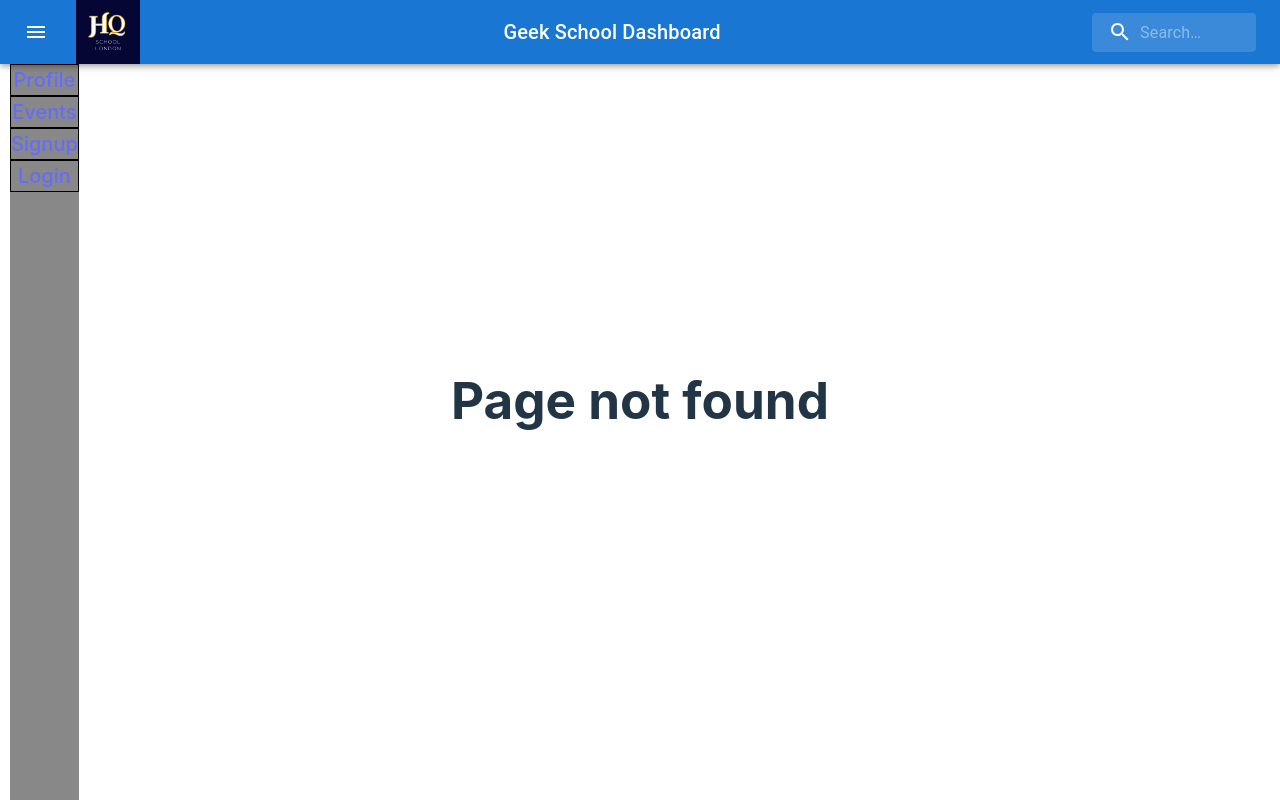
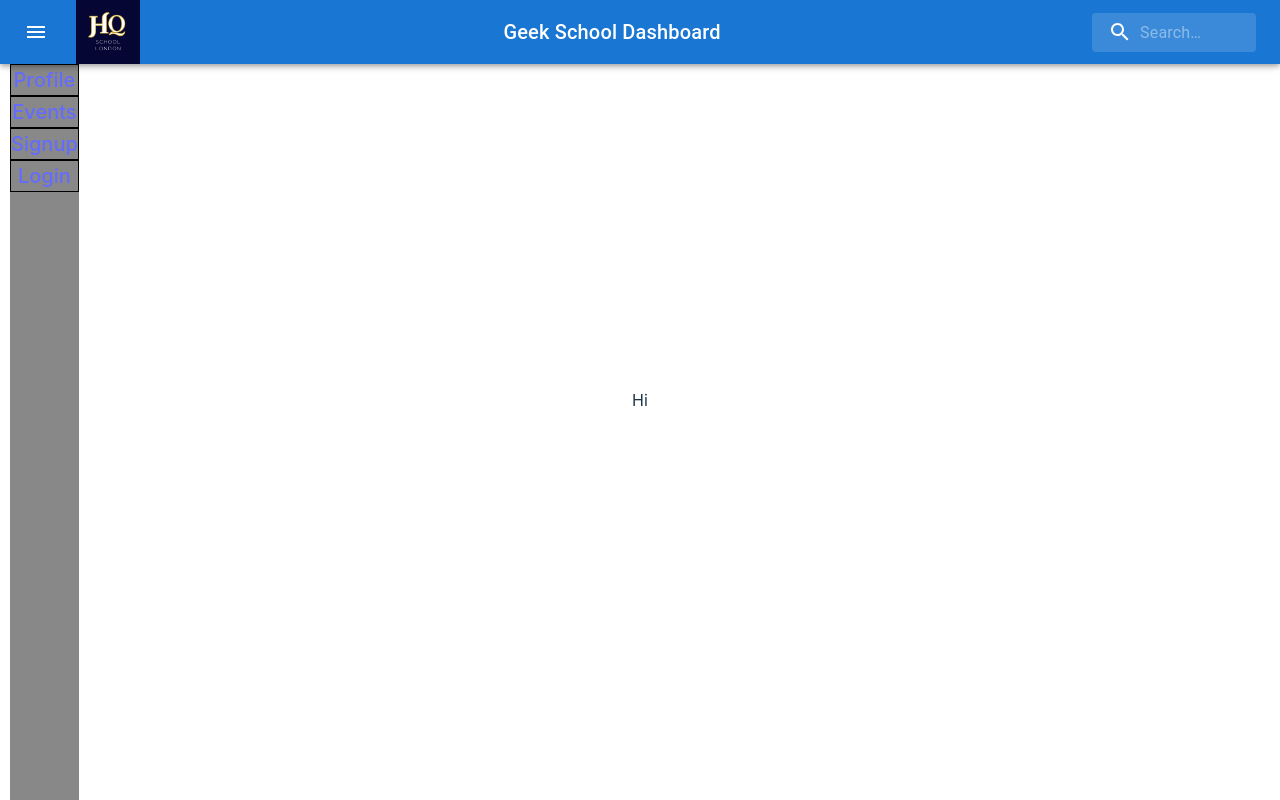
Before and after one commit to Bracej97/final-project-frontend2, a React (Vite) app: page /event/1 in a window 1280 px wide. Before the commit this address had no page. Built offline with nearby package versions, Linux system fonts and the light colour scheme.

Commit message:
Event details added

```diff
--- a/src/App.jsx
+++ b/src/App.jsx
@@ -8,6 +8,7 @@ import Events from './pages/events'
 import Error from './pages/error'
 import Login from './pages/login'
 import Signup from './pages/signup'
+import EventDetails from './pages/EventDetails'
 import { UserProvider } from './contexts/UserContext'
 import Header from './components/Header'
 
@@ -50,6 +51,7 @@ function App() {
           <Route path="/events" element={<Events />} />
           <Route path="/signup" element={<Signup />} />
           <Route path="/login" element={<Login />} />
+          <Route path="/event/:id" element={<EventDetails />} />
           <Route path="*" element={<Error />} />
         </Routes>
       </div>
--- /dev/null
+++ b/src/pages/EventDetails.jsx
@@ -0,0 +1,7 @@
+function EventDetails() {
+    return(
+        <p>Hi</p>
+    )
+}
+
+export default EventDetails
--- a/src/pages/events.jsx
+++ b/src/pages/events.jsx
@@ -14,6 +14,7 @@ function Events() {
     useEffect(() => {
         const getAllEvents = async () => {
             const response = await api.get('EventAPI/')
+            console.log(response)
             setEvents(response.data.data)
 
             return Events;
--- a/src/pages/home.jsx
+++ b/src/pages/home.jsx
@@ -64,6 +64,7 @@ const tiles = [
 
 function Home() {
   const { user } = useContext(UserContext);
+  console.log(user)
 
   return (
     <Background>
@@ -84,7 +85,7 @@ function Home() {
       },
     }}
   >
-    Hello, {user.first_name}!
+    Hello, {user.username}!
   </Typography>
 </Box>
 
```
